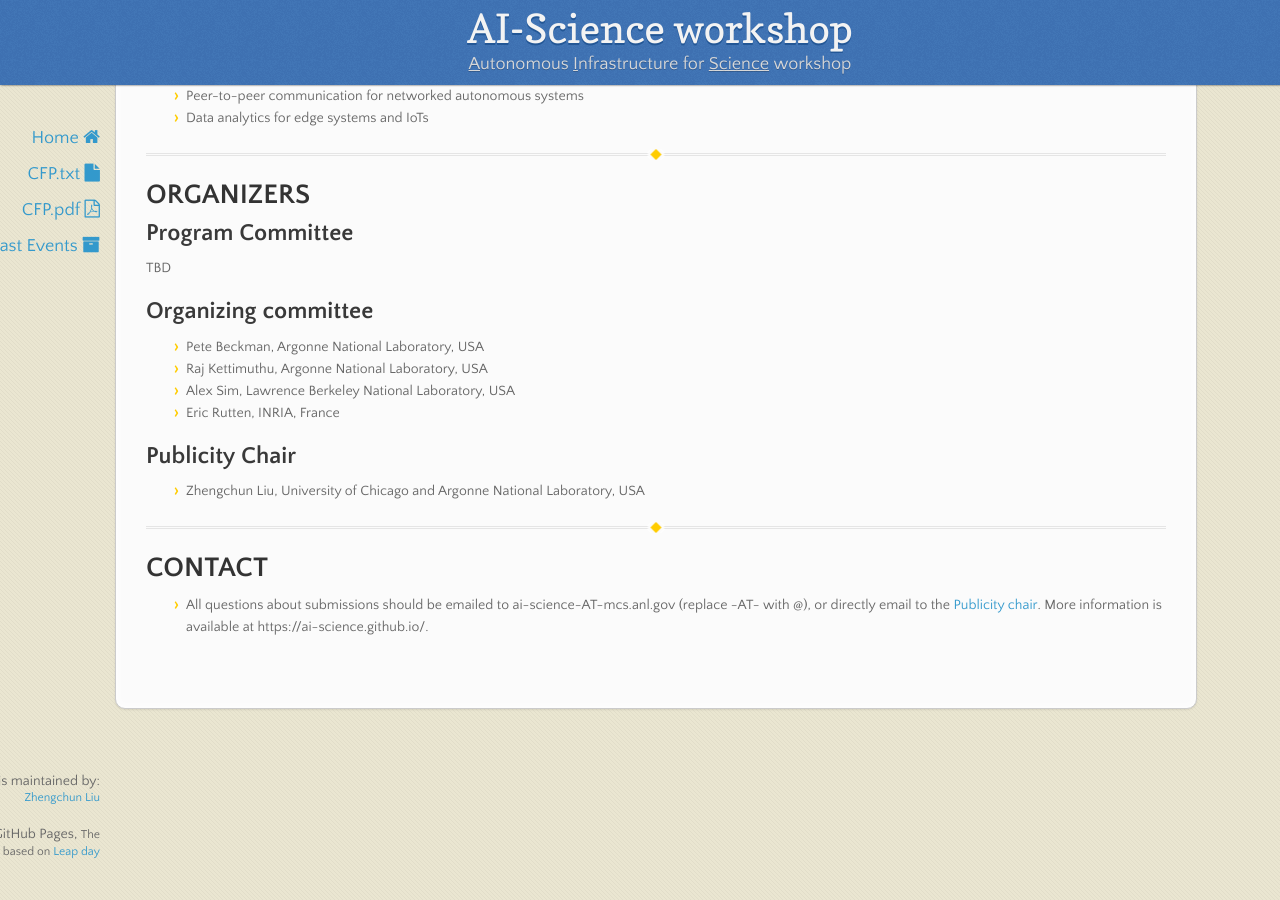
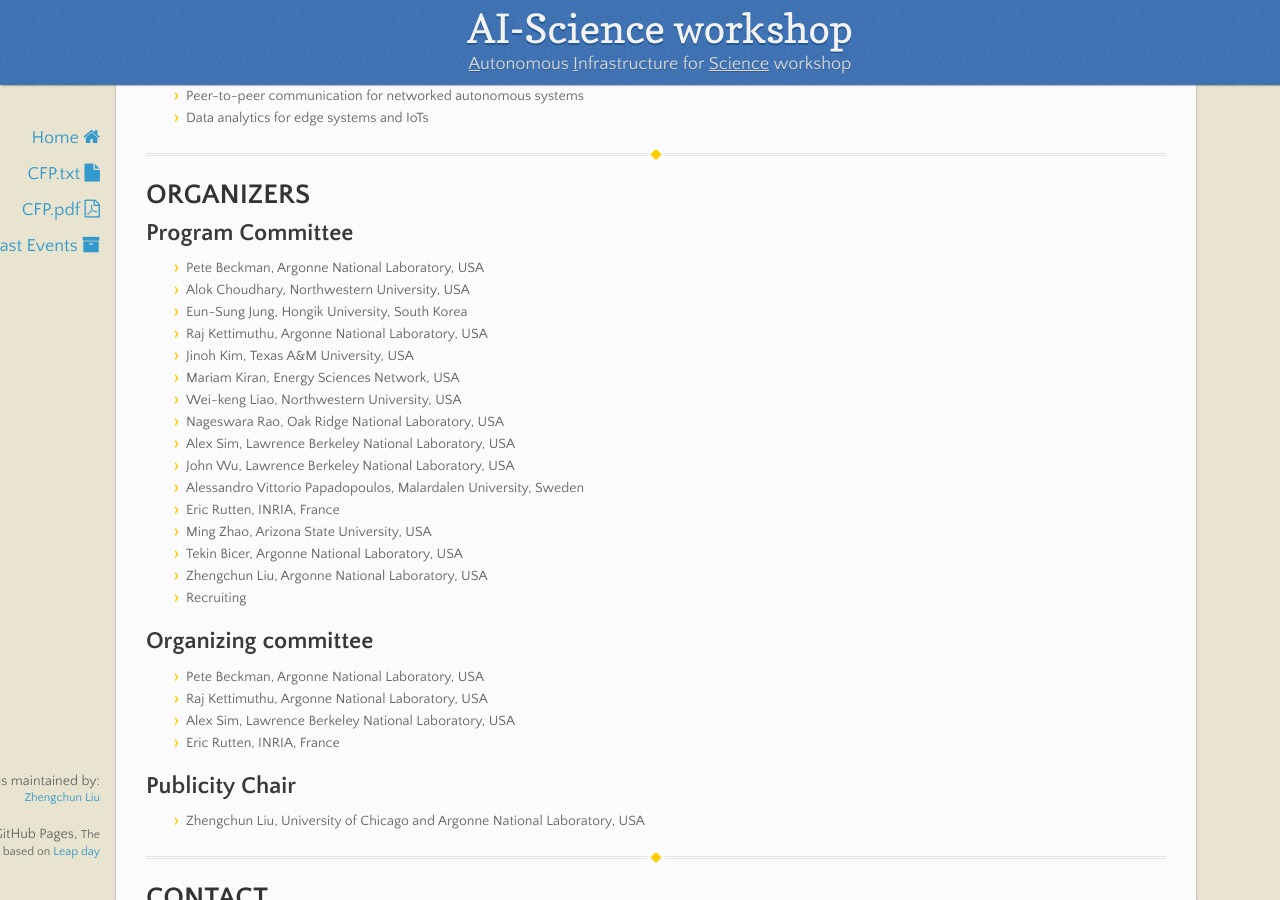
Before and after one commit to ai-science/ai-science.github.io, a Jekyll site: the page built from index.md, in a window 1280 px wide and 900 px high, scrolled down 1165 px. Built offline with Jekyll 4.4.1, drawn with Linux system fonts in a browser that asks for light colours; nearby versions of some CDN libraries.

Commit message:
add, delete, polish etc.

```diff
--- a/index.md
+++ b/index.md
@@ -41,7 +41,29 @@ Authors are invited to submit papers with unpublished, original work of not more
 ---
 # ORGANIZERS
 ## Program Committee
-TBD
+* Pete Beckman, Argonne National Laboratory, USA
+* Alok Choudhary, Northwestern University, USA
+<!-- * Dipak Ghosal, University of California, Davis, USA -->
+<!-- * Hai Jin, Huazhong University of Science and Technology, China -->
+* Eun-Sung Jung, Hongik University, South Korea
+* Raj Kettimuthu, Argonne National Laboratory, USA
+* Jinoh Kim, Texas A&M University, USA
+* Mariam Kiran, Energy Sciences Network, USA
+* Wei-keng Liao, Northwestern University, USA
+* Nageswara Rao, Oak Ridge National Laboratory, USA
+* Alex Sim, Lawrence Berkeley National Laboratory, USA
+* John Wu, Lawrence Berkeley National Laboratory, USA
+<!-- * Ramin Yahyapour, University of Göttingen, Germany -->
+* Alessandro Vittorio Papadopoulos, Malardalen University, Sweden
+<!-- * Swann Perarnau, Argonne National Laboratory, USA  -->
+* Eric Rutten, INRIA, France
+* Ming Zhao, Arizona State University, USA
+<!-- * Erik Elmroth, Umeå University, Sweden -->
+* Tekin Bicer, Argonne National Laboratory, USA
+* Zhengchun Liu, Argonne National Laboratory, USA
+<!-- * Shinjae Yoo, Brookhaven National Laboratory, USA -->
+<!-- * Frank Alexander, Brookhaven National Laboratory, USA -->
+* Recruiting
 
 ## Organizing committee
 * Pete Beckman, Argonne National Laboratory, USA
```
